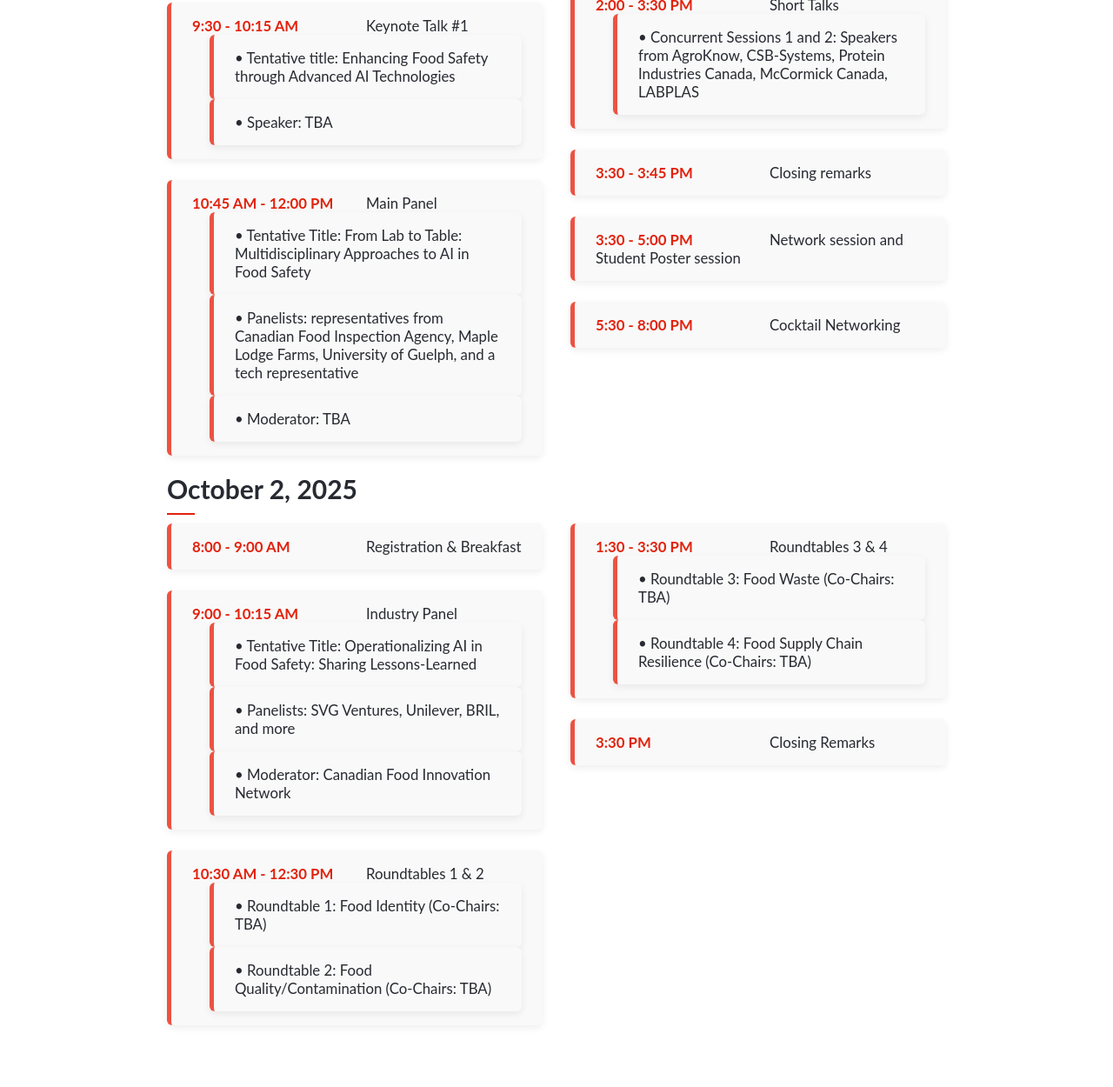
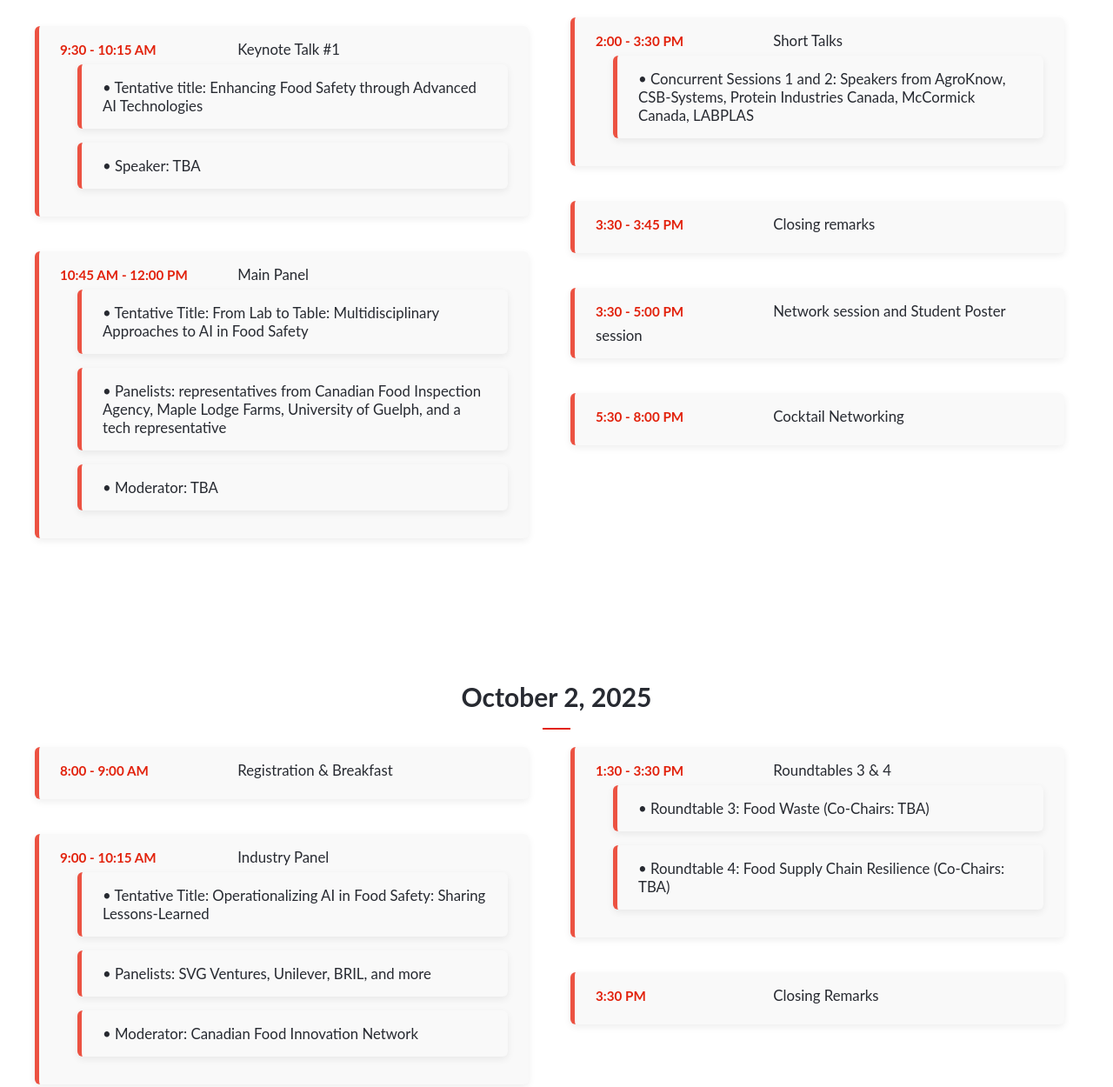
Before and after one commit to ai4foodUGuelph/conference, a website: page program.html in a window 1280 px wide. Shown: the part 917-2167 px from the top of the page at 87% size. Drawn offline with Linux system fonts and the light colour scheme.

Commit message:
css style + update program

```diff
--- a/program.html
+++ b/program.html
@@ -5,6 +5,7 @@
     <meta name="viewport" content="width=device-width, initial-scale=1.0">
     <title>Program - National Dialogue on AI in Food Safety</title>
     <link rel="stylesheet" href="style.css">
+    <link rel="stylesheet" href="https://cdnjs.cloudflare.com/ajax/libs/font-awesome/6.4.0/css/all.min.css">
 </head>
 <body>
     <header class="header">
@@ -40,19 +41,19 @@
             <hr class="line-program">
             <div class="program-grid">
                 <ul class="program-list">
-                    <li><strong>8:00 - 9:00 AM</strong>Registration & Breakfast</li>
-                    <li><strong>9:00 - 9:30 AM</strong>Opening Remarks
+                    <li><strong>8:00 - 9:00 AM</strong> Registration & Breakfast</li>
+                    <li><strong>9:00 - 9:30 AM</strong> Opening Remarks
                         <ul style="list-style: none; padding-left: 20px; font-size: 14px;">
                             <li>• University of Guelph and Ministry of Agriculture, Food and Agribusiness Leadership, and Organizers</li>
                         </ul>
                     </li>
-                    <li><strong>9:30 - 10:15 AM</strong>Keynote Talk #1
+                    <li><strong>9:30 - 10:15 AM</strong> Keynote Talk #1
                         <ul style="list-style: none; padding-left: 20px; font-size: 14px;">
                             <li>• Tentative title: Enhancing Food Safety through Advanced AI Technologies</li>
                             <li>• Speaker: TBA</li>
                         </ul>
                     </li>
-                    <li><strong>10:45 AM - 12:00 PM</strong>Main Panel
+                    <li><strong>10:45 AM - 12:00 PM</strong> Main Panel
                         <ul style="list-style: none; padding-left: 20px; font-size: 14px;">
                             <li>• Tentative Title: From Lab to Table: Multidisciplinary Approaches to AI in Food Safety</li>
                             <li>• Panelists: representatives from Canadian Food Inspection Agency, Maple Lodge Farms, University of Guelph, and a tech representative</li>
@@ -61,36 +62,38 @@
                     </li>
                 </ul>
                 <ul class="program-list">
-                    <li><strong>1:00 - 1:35 PM</strong>Keynote Talk #2
+                    <li><strong>1:00 - 1:35 PM</strong> Keynote Talk #2
                         <ul style="list-style: none; padding-left: 20px; font-size: 14px;">
                             <li>• Tentative Title: Exploring the challenges and opportunities of integrating Artificial Intelligence into food safety protocols</li>
                             <li>• Speaker: by Cultivate SA</li>
                         </ul>
                     </li>
-                    <li><strong>2:00 - 3:30 PM</strong>Short Talks
+                    <li><strong>2:00 - 3:30 PM</strong> Short Talks
                         <ul style="list-style: none; padding-left: 20px; font-size: 14px;">
                             <li>• Concurrent Sessions 1 and 2: Speakers from AgroKnow, CSB-Systems, Protein Industries Canada, McCormick Canada, LABPLAS</li>
                         </ul>
                     </li>
-                    <li><strong>3:30 - 3:45 PM</strong>Closing remarks</li>
-                    <li><strong>3:30 - 5:00 PM</strong>Network session and Student Poster session</li>
-                    <li><strong>5:30 - 8:00 PM</strong>Cocktail Networking</li>
+                    <li><strong>3:30 - 3:45 PM</strong> Closing remarks</li>
+                    <li><strong>3:30 - 5:00 PM</strong> Network session and Student Poster session</li>
+                    <li><strong>5:30 - 8:00 PM</strong> Cocktail Networking</li>
                 </ul>
-                </div>
+            </div>
+        </section>
 
-                <h2 style="font-size: 30px; margin-top: 20px;">October 2, 2025</h2>
-                <hr class="line-program">
-                <div class="program-grid">
+        <section class="sec3">
+            <h2 style="font-size: 30px; margin-top: 20px;">October 2, 2025</h2>
+            <hr class="line-program">
+            <div class="program-grid">
                 <ul class="program-list">
-                    <li><strong>8:00 - 9:00 AM</strong>Registration & Breakfast</li>
-                    <li><strong>9:00 - 10:15 AM</strong>Industry Panel
+                    <li><strong>8:00 - 9:00 AM</strong> Registration & Breakfast</li>
+                    <li><strong>9:00 - 10:15 AM</strong> Industry Panel
                         <ul style="list-style: none; padding-left: 20px; font-size: 14px;">
                             <li>• Tentative Title: Operationalizing AI in Food Safety: Sharing Lessons-Learned</li>
                             <li>• Panelists: SVG Ventures, Unilever, BRIL, and more</li>
                             <li>• Moderator: Canadian Food Innovation Network</li>
                         </ul>
                     </li>
-                    <li><strong>10:30 AM - 12:30 PM</strong>Roundtables 1 & 2
+                    <li><strong>10:30 AM - 12:30 PM</strong> Roundtables 1 & 2
                         <ul style="list-style: none; padding-left: 20px; font-size: 14px;">
                             <li>• Roundtable 1: Food Identity (Co-Chairs: TBA)</li>
                             <li>• Roundtable 2: Food Quality/Contamination (Co-Chairs: TBA)</li>
@@ -98,13 +101,13 @@
                     </li>
                 </ul>
                 <ul class="program-list">
-                    <li><strong>1:30 - 3:30 PM</strong>Roundtables 3 & 4
+                    <li><strong>1:30 - 3:30 PM</strong> Roundtables 3 & 4
                         <ul style="list-style: none; padding-left: 20px; font-size: 14px;">
                             <li>• Roundtable 3: Food Waste (Co-Chairs: TBA)</li>
                             <li>• Roundtable 4: Food Supply Chain Resilience (Co-Chairs: TBA)</li>
                         </ul>
                     </li>
-                    <li><strong>3:30 PM</strong>Closing Remarks</li>
+                    <li><strong>3:30 PM</strong> Closing Remarks</li>
                 </ul>
             </div>
         </section>
--- a/style.css
+++ b/style.css
@@ -532,6 +532,49 @@
   padding: 30px 0;
 }
 
+.program-page .sec1 {
+  text-align: center;
+  padding: 2rem 1rem;
+}
+
+.program-page .sec3 {
+  padding: 2rem 1rem;
+}
+
+.program-page h2 {
+  text-align: center;
+  color: var(--color-lightblack);
+  margin-bottom: 0.5rem;
+}
+
+.program-list {
+  padding: 0 1rem;
+}
+
+.program-list li {
+  background: #f9f9f9;
+  border-left: 5px solid var(--color-secondary);
+  padding: 1rem;
+  border-radius: 6px;
+  box-shadow: 0 3px 8px rgba(0,0,0,0.07);
+  font-size: 1rem;
+  margin-bottom: 1rem;
+  transition: all 0.3s ease;
+}
+
+.program-list li:hover {
+  transform: translateX(3px);
+  box-shadow: 0 5px 15px rgba(0,0,0,0.12);
+  background: #fff;
+}
+
+.program-list li strong {
+  color: var(--color-secondaryDeep);
+  display: block;
+  margin-bottom: 0.5rem;
+  font-size: 0.95rem;
+}
+
 @media screen and (min-width: 768px) {
   .header {
     width: 100%;
@@ -828,8 +871,7 @@
   .line-program {
     width: 2rem;
     height: 1px;
-    margin-top: 10px;
-    margin-bottom: 10px;
+    margin: 10px auto 20px auto;
     border: 1px solid var(--color-secondaryDeep);
   }
 
@@ -838,6 +880,8 @@
     flex-direction: column;
     gap: 2rem;
     padding: 0;
+    max-width: 1200px;
+    margin: 0 auto;
   }
 
   @media screen and (min-width: 768px) {
@@ -866,6 +910,13 @@
     text-align: left;
     box-sizing: border-box;
     width: 100%;
+    transition: all 0.3s ease;
+  }
+
+  .program-list li:hover {
+    transform: translateX(5px);
+    box-shadow: 0 5px 15px rgba(0,0,0,0.15);
+    background: #fff;
   }
 
   .program-list li strong {
```
